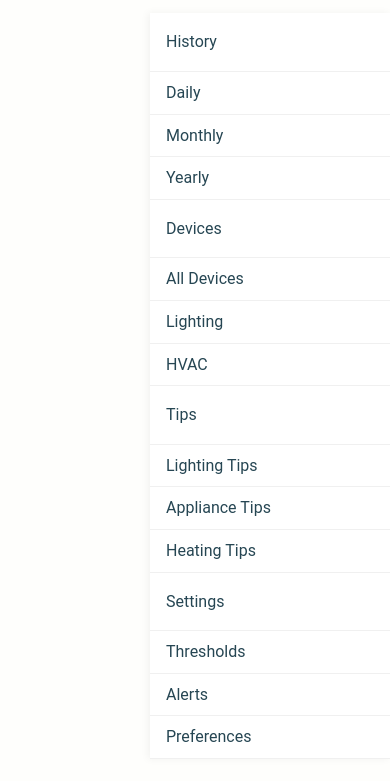
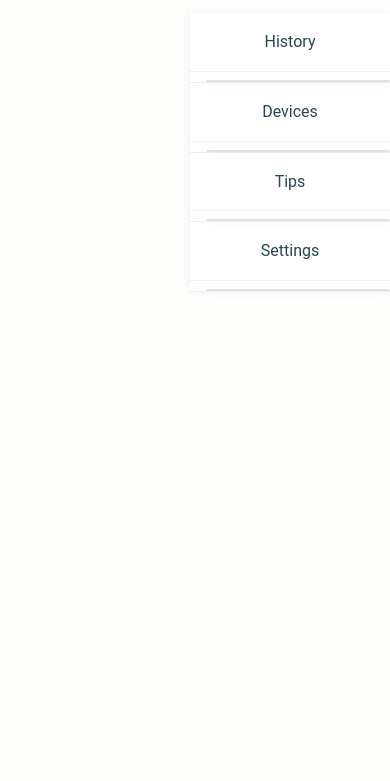
Before and after one commit to Justin21523/smart-home-energy-monitor, a website: page index.html in a window 390 px wide. Both pictures are taken after a click on the button "Toggle menu". Shown: the part 57-838 px from the top of the page. Drawn offline with Linux system fonts and the light colour scheme.

Commit message:
feat(header): mobile accordion dropdown & hover effects refactor(header): modularize DOM selectors and event handlers fix(header): make dropdown items static and push siblings

```diff
--- a/assets/css/header.css
+++ b/assets/css/header.css
@@ -46,23 +46,28 @@
 .nav-menu li a {
   text-decoration: none;
   color: var(--color-secondary);
-  padding: var(--spacing-sm) 0;
+  padding: var(--spacing-sm) var(--spacing-sm);
   display: block;
+  transition: transform 0.2s ease, box-shadow 0.2s ease;
+}
+
+.nav-menu li:hover > a {
+  transform: scale(1.05);
+  box-shadow: 0 4px 8px rgba(0, 0, 0, 0.1);
 }
 
 /* 3. Dropdown Menu 隱藏/顯示 */
 .nav-menu .dropdown {
-  position: absolute;
-  top: 100%;             /* 緊貼父 li 下面 */
-  left: 0;
+  position: static;           /* 靜態流定位，才會推擠其他 li */
+  display: none;              /* 預設隱藏 */
+  margin: var(--spacing-sm) 0 0 var(--spacing-md); /* 上方留點空間、內縮顯示層級 */
+  list-style: none;
+  /*top: 100%;
+  left: 0;*/
   background: #fff;
   border: 1px solid #e2e2e2;
   border-radius: 4px;
   box-shadow: 0 4px 8px rgba(0, 0, 0, 0.05);
-  visibility: hidden;
-  opacity: 0;
-  transform: translateY(10px);
-  transition: opacity 0.2s ease, transform 0.2s ease;
   min-width: 160px;
   z-index: 1000;
 }
@@ -78,10 +83,10 @@
 
 /* Hover 顯示 dropdown */
 .nav-menu li:hover > .dropdown {
-  visibility: visible;
-  opacity: 1;
-  transform: translateY(0);
+  display: block;
 }
+
+
 
 /* 4. Burger Menu 樣式 */
 .burger {
@@ -112,41 +117,63 @@
   transform: translateY(-6px) rotate(-45deg);
 }
 
-/* 5. RWD：窄螢幕漢堡選單行為 */
+/* 5. RWD：窄螢幕漢堡選單行為 (手機版) */
 @media (max-width: 768px) {
+  /* 漢堡選單 */
+  .burger {
+    display: flex;
+  }
   .nav-menu {
     position: absolute;
     top: 100%;
     right: 0;
     background: #fff;
-    width: 240px;
+    width: 200px;
+    text-align: center;
     transform: translateX(100%);
     transition: transform 0.3s ease;
     box-shadow: -2px 0 8px rgba(0, 0, 0, 0.05);
   }
   .nav-menu.active {
-    transform: translateX(0);
+    transform: translateX(0%);
   }
+  /* nav-menu 垂直排列 */
   .nav-menu ul {
+    display: block;
     flex-direction: column;
     gap: 0;
+  }
+  .nav-menu li {
+    border-bottom: 1px solid #eee;
   }
   .nav-menu li a {
     padding: var(--spacing-md);
     border-bottom: 1px solid #f0f0f0;
   }
-  /* 手機版 dropdown 永遠展開（可依需求再改折疊） */
-  .nav-menu .dropdown {
-    position: static;
-    visibility: visible;
-    opacity: 1;
-    transform: none;
-    border: none;
-    box-shadow: none;
+
+  /* 點擊後主項目標記（可自訂樣式） */
+  .nav-menu li.active > a {
+    color: var(--color-primary);
+    font-weight: bold;
   }
 
-  /* 顯示漢堡按鈕 */
-  .burger {
-    display: flex;
+  /* 隱藏所有 dropdown，改用 display:none + max-height 動畫 */
+  .nav-menu .dropdown {
+    display: block;
+    max-height: 0;
+    overflow: hidden;
+    margin-left: var(--spacing-md);
+    transition: max-height 0.3s ease;
   }
+
+  /* 點擊後展開 dropdown */
+  .nav-menu li:hover > .dropdown {
+    display: block;
+    max-height: 500px; /* 依內容長度調整足夠值 */
+  }
+
+  .nav-menu li.active > .dropdown {
+    display: block;
+  }
+
 }
--- a/assets/js/header.js
+++ b/assets/js/header.js
@@ -1,14 +1,31 @@
-const header = document.querySelector('.site-header');
-const burger = document.querySelector('.burger');
-const navMenu = document.querySelector('.nav-menu');
+// assets/js/header.js
 
-// Scroll → 加/移除 .scrolled
-window.addEventListener('scroll', () => {
-  header.classList.toggle('scrolled', window.scrollY > 100);
+document.addEventListener('DOMContentLoaded', () => {
+  // ===== 1. DOM 元素擷取 =====
+  const header      = document.querySelector('.site-header');
+  const burgerBtn   = document.querySelector('.burger');
+  const navMenu     = document.querySelector('.nav-menu');
+  const navLinks    = document.querySelectorAll('.nav-menu > ul > li > a');
+
+  // ===== 2. Event Handlers =====
+
+  // 滾動時切換 .scrolled
+  function handleScroll() {
+    const isScrolled = window.scrollY > 100;
+    header.classList.toggle('scrolled', isScrolled);
+  }
+
+  // 點擊漢堡鈕開關選單
+  function handleBurgerClick() {
+    navMenu.classList.toggle('active');
+    burgerBtn.classList.toggle('open');
+  }
+
+  // ===== 3. 綁定事件 =====
+  window.addEventListener('scroll', handleScroll);
+  burgerBtn.addEventListener('click', handleBurgerClick);
+  navLinks.forEach(link => {
+    link.addEventListener('click', handleNavLinkClick);
+  });
+
 });
-
-// Burger Menu Toggle
-burger.addEventListener('click', () => {
-  navMenu.classList.toggle('active');
-  burger.classList.toggle('open');
-});
```
